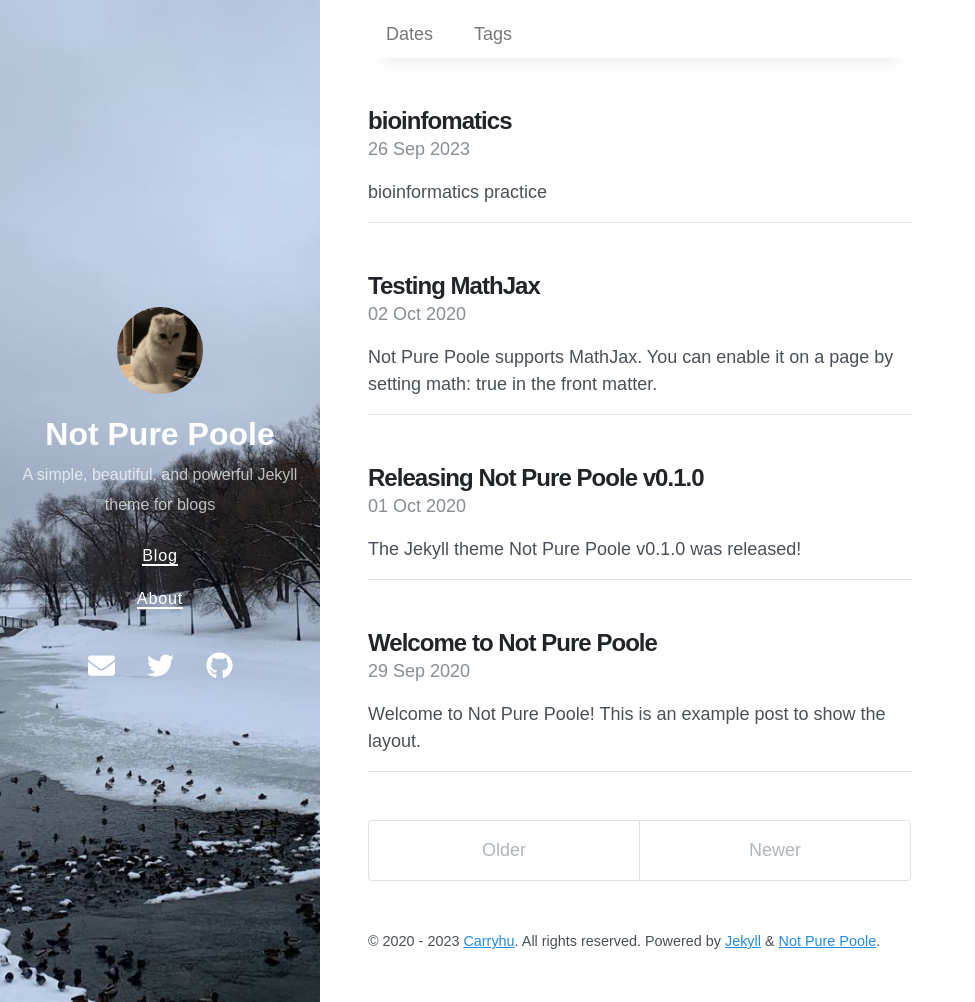
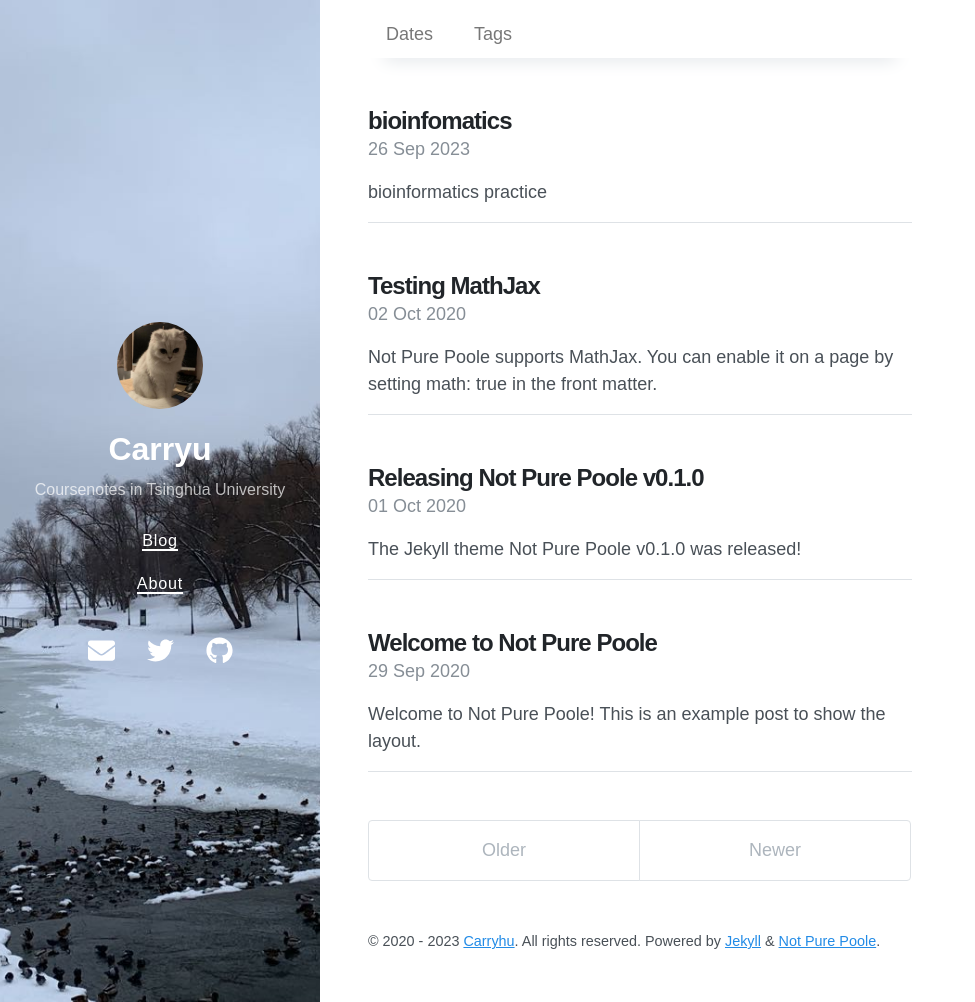
Before and after one commit to carry18/carry18.github.io, a Jekyll site: the page built from index.html, in a window 1280 px wide and 1002 px high. Shown: the whole window, without its empty margins (0-975 px from the left). Built offline with Jekyll 4.4.1, drawn with Linux system fonts in a browser that asks for light colours; nearby versions of some CDN libraries; the list of posts is cut into pages by our own code.

Commit message:
Update _config.yml

```diff
--- a/_config.yml
+++ b/_config.yml
@@ -1,6 +1,6 @@
 # Setup
-title: Not Pure Poole
-description: A simple, beautiful, and powerful Jekyll theme for blogs
+title: Carryu
+description: Coursenotes in Tsinghua University
 url: https://carry18.github.io
 avatar: /avatar.jpeg
 paginate: 5
@@ -29,13 +29,13 @@ exclude:
 
 # Optimize Jekyl SEO Tag
 twitter:
-  username: vszhub
+  username: carry
   card: summary
 logo: logo.png
 social:
   name: Carryhu
   links:
-    - https://twitter.com/vszhub
+    - https://twitter.com/carry57473085
     - https://github.com/carry18
 google_site_verification: xxxxx
 lang: en
@@ -55,5 +55,5 @@ sass:
 # Specify the author for blog posts
 author:
   name: Carryhu
-  url: https://github.com/vszhub/
+  url: https://github.com/carry18
   email: carryhu18@gmail.com
```
